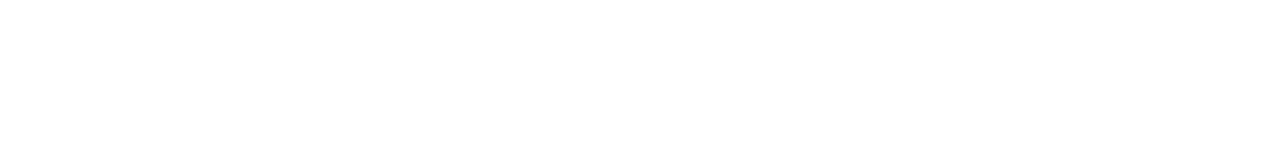
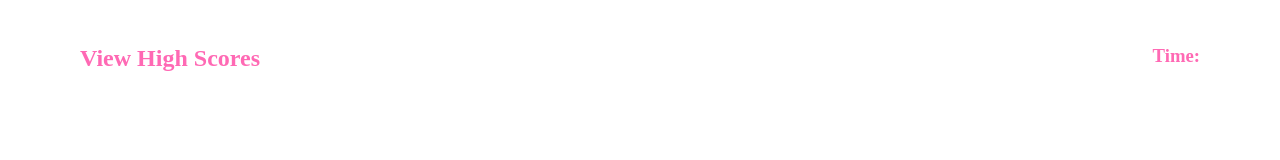
Before and after one commit to IanAdamPrice/code-quiz-API, a plain HTML site: page index.html in a window 1280 px wide. Drawn offline with Linux system fonts and the light colour scheme.

Commit message:
some styling

```diff
--- a/assets/css/style.css
+++ b/assets/css/style.css
@@ -0,0 +1,12 @@
+* {
+    box-sizing: border-box;
+    margin: 0;
+    padding: 0;
+}
+header {
+    display: flex;
+    justify-content: space-between;
+    padding: 10px 80px;
+    margin: 35px 0;
+    color: hotpink;
+}
--- a/index.html
+++ b/index.html
@@ -10,7 +10,8 @@
 
 <body>
     <header>
-
+        <h2> View High Scores </h2>
+        <h3> Time: </h3>
     </header>
     <main>
 
```
